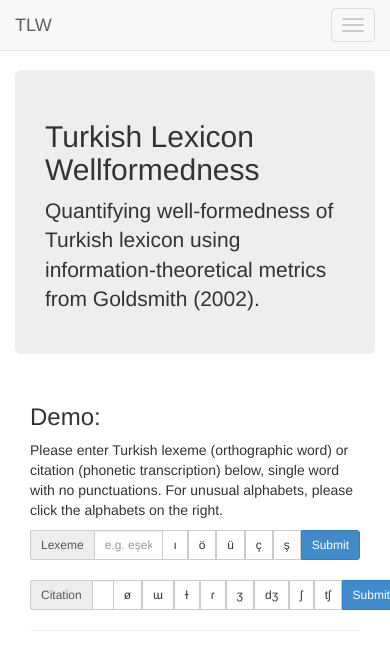
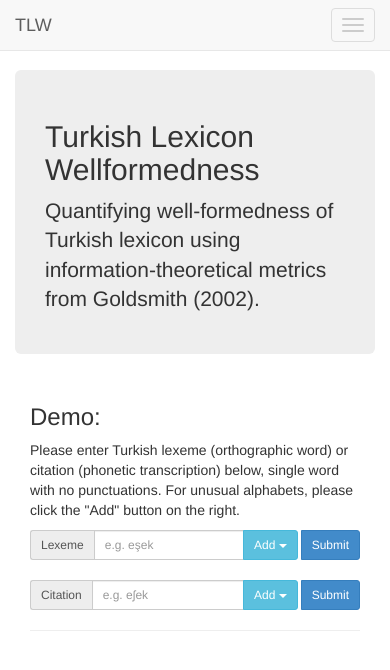
Before and after one commit to zachguo/TLW, a Flask app: page / in a window 390 px wide; the page is wider, and only the part inside the window is pictured. Shown: the top 670 px of that part. Run offline with Flask 2, Linux system fonts and the light colour scheme; some libraries are stand-ins or nearby versions.

Commit message:
mobile friendly buttons

```diff
--- a/templates/_base.html
+++ b/templates/_base.html
@@ -9,9 +9,18 @@
 
 	    <!-- Bootstrap core CSS -->
 	    <link rel="stylesheet" href="static/css/bootstrap.min.css" />
+	    <style>
+	    .dropdown-menu {
+		    min-width: 0px !important;
+		}
+		body {
+			padding-top: 70px;
+		}
+	    </style>
+
 	</head>
 
-	<body style="padding-top: 70px;">
+	<body>
 
 		<!-- Fixed navbar -->
 		<div class="navbar navbar-default navbar-fixed-top" role="navigation">
@@ -50,17 +59,22 @@
 
 			<div class="container">
 				<h3>Demo:</h3>
-				<p>Please enter Turkish lexeme (orthographic word) or citation (phonetic transcription) below, single word with no punctuations. For unusual alphabets, please click the alphabets on the right.</p>
+				<p>Please enter Turkish lexeme (orthographic word) or citation (phonetic transcription) below, single word with no punctuations. For unusual alphabets, please click the "Add" button on the right.</p>
 				<form class="form-horizontal" role="form" method="post" action="/" name="inputform1">
 					<div class="input-group input-group-sm">
 						<span class="input-group-addon">Lexeme</span>
 						<input type="text" class="form-control" placeholder="e.g. eşek" name="lexeme">
 						<span class="input-group-btn">
-							<button type="button" class="btn btn-default" href="javascript:void(0)" onclick="sendText(document.inputform1.lexeme, 'ı')">ı</button>
-							<button type="button" class="btn btn-default" href="javascript:void(0)" onclick="sendText(document.inputform1.lexeme, 'ö')">ö</button>
-							<button type="button" class="btn btn-default" href="javascript:void(0)" onclick="sendText(document.inputform1.lexeme, 'ü')">ü</button>
-							<button type="button" class="btn btn-default" href="javascript:void(0)" onclick="sendText(document.inputform1.lexeme, 'ç')">ç</button>
-							<button type="button" class="btn btn-default" href="javascript:void(0)" onclick="sendText(document.inputform1.lexeme, 'ş')">ş</button>
+							<button type="button" class="btn btn-info dropdown-toggle" data-toggle="dropdown">Add <span class="caret"></span></button>
+							<ul class="dropdown-menu pull-right">
+								<span class="input-group-btn">
+									<button type="button" class="btn btn-link" href="javascript:void(0)" onclick="sendText(document.inputform1.lexeme, 'ı')">ı</button>
+									<button type="button" class="btn btn-link" href="javascript:void(0)" onclick="sendText(document.inputform1.lexeme, 'ö')">ö</button>
+									<button type="button" class="btn btn-link" href="javascript:void(0)" onclick="sendText(document.inputform1.lexeme, 'ü')">ü</button>
+									<button type="button" class="btn btn-link" href="javascript:void(0)" onclick="sendText(document.inputform1.lexeme, 'ç')">ç</button>
+									<button type="button" class="btn btn-link" href="javascript:void(0)" onclick="sendText(document.inputform1.lexeme, 'ş')">ş</button>
+								</span>
+							</ul>
 							<button type="submit" class="btn btn-primary">Submit</button>
 						</span>
 				    </div><!-- /input-group -->
@@ -71,14 +85,19 @@
 				    	<span class="input-group-addon">Citation</span>
 						<input type="text" class="form-control" placeholder="e.g. eʃek" name="citation">
 						<span class="input-group-btn">
-							<button type="button" class="btn btn-default" href="javascript:void(0)" onclick="sendText(document.inputform2.citation, 'ø')">ø</button>
-							<button type="button" class="btn btn-default" href="javascript:void(0)" onclick="sendText(document.inputform2.citation, 'ɯ')">ɯ</button>
-							<button type="button" class="btn btn-default" href="javascript:void(0)" onclick="sendText(document.inputform2.citation, 'ɫ')">ɫ</button>
-							<button type="button" class="btn btn-default" href="javascript:void(0)" onclick="sendText(document.inputform2.citation, 'ɾ')">ɾ</button>
-							<button type="button" class="btn btn-default" href="javascript:void(0)" onclick="sendText(document.inputform2.citation, 'ʒ')">ʒ</button>
-							<button type="button" class="btn btn-default" href="javascript:void(0)" onclick="sendText(document.inputform2.citation, 'dʒ')">dʒ</button>
-							<button type="button" class="btn btn-default" href="javascript:void(0)" onclick="sendText(document.inputform2.citation, 'ʃ')">ʃ</button>
-							<button type="button" class="btn btn-default" href="javascript:void(0)" onclick="sendText(document.inputform2.citation, 'tʃ')">tʃ</button>
+							<button type="button" class="btn btn-info dropdown-toggle" data-toggle="dropdown">Add <span class="caret"></span></button>
+							<ul class="dropdown-menu pull-right">
+								<span class="input-group-btn">
+									<button type="button" class="btn btn-link" href="javascript:void(0)" onclick="sendText(document.inputform2.citation, 'ø')">ø</button>
+									<button type="button" class="btn btn-link" href="javascript:void(0)" onclick="sendText(document.inputform2.citation, 'ɯ')">ɯ</button>
+									<button type="button" class="btn btn-link" href="javascript:void(0)" onclick="sendText(document.inputform2.citation, 'ɫ')">ɫ</button>
+									<button type="button" class="btn btn-link" href="javascript:void(0)" onclick="sendText(document.inputform2.citation, 'ɾ')">ɾ</button>
+									<button type="button" class="btn btn-link" href="javascript:void(0)" onclick="sendText(document.inputform2.citation, 'ʒ')">ʒ</button>
+									<button type="button" class="btn btn-link" href="javascript:void(0)" onclick="sendText(document.inputform2.citation, 'dʒ')">dʒ</button>
+									<button type="button" class="btn btn-link" href="javascript:void(0)" onclick="sendText(document.inputform2.citation, 'ʃ')">ʃ</button>
+									<button type="button" class="btn btn-link" href="javascript:void(0)" onclick="sendText(document.inputform2.citation, 'tʃ')">tʃ</button>
+								</span>
+							</ul>
 							<button type="submit" class="btn btn-primary">Submit</button>
 						</span>
 				    </div><!-- /input-group -->
```
